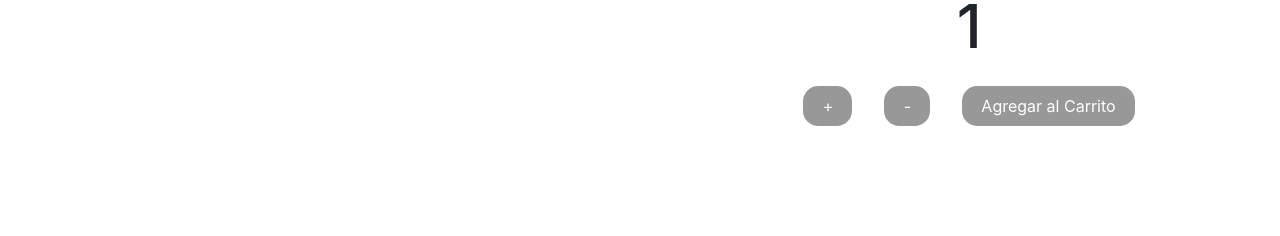
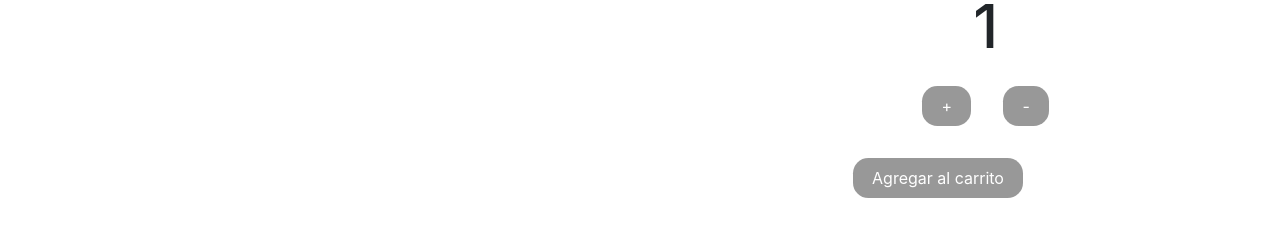
Before and after one commit to martingiando/ecommerce, a React (Create React App) app: page /detail/1 in a window 1280 px wide. Shown: the part 532-768 px from the top of the page. Built offline with nearby package versions, Linux system fonts and the light colour scheme.

Commit message:
Salio lo del counter wi

```diff
--- a/src/components/ItemDetail/ItemDetail.js
+++ b/src/components/ItemDetail/ItemDetail.js
@@ -1,11 +1,14 @@
 import './ItemDetail.scss'
 import Button from '../Button/Button'
 import Counter from '../counter/counter'
+import { useState } from 'react'
 
 const ItemDetail = ({product}) => {
 
-    const addToCart = (value) => {
-        alert(`Añadiste ${value} ${product.producto} ${product.modelo} al carrito`)
+    const [cartCount, setCartCount] = useState(0)
+
+    const addToCart = () => {
+        alert(`Añadiste ${cartCount} ${product.producto} ${product.modelo} al carrito`)
     }
 
     return (
@@ -20,7 +23,8 @@ const ItemDetail = ({product}) => {
             <h3 className={'productDetail'}>Modelo: {product.modelo}</h3>
             <h4 className={'productDetail'}>${product.precio}</h4>
             <h6 className={'productDetail'}>Stock: {product.stock} unidades</h6>
-            <Counter initialValue={1} maxValue={10} onAdd={addToCart} />
+            <Counter initialValue={1} maxValue={10} onAdd={(value) => setCartCount(value)} />
+            <Button content={`Agregar al carrito`} callback={addToCart} />
             </div>
         </div>
         </>
--- a/src/components/counter/counter.js
+++ b/src/components/counter/counter.js
@@ -7,7 +7,7 @@ const Counter = ({initialValue, maxValue, onAdd}) => {
 
     const adding = () => {
         if (counter >= initialValue && counter < maxValue) {
-            return setCounter(counter + 1)
+            return setCounter(counter + 1), onAdd(counter + 1)
         } else if (counter === maxValue){
             console.log('maxValuee')
         }
@@ -16,14 +16,10 @@ const Counter = ({initialValue, maxValue, onAdd}) => {
 
     const removing = () => {
         if (counter > initialValue) {
-            return setCounter(counter - 1)
+            return setCounter(counter - 1), onAdd(counter - 1)
         } else if (counter <= initialValue){
             console.log('minValue')
         }
-    }
-
-    const onAddHandler = () => {
-        onAdd(counter)
     }
 
     return(<>
@@ -37,7 +33,6 @@ const Counter = ({initialValue, maxValue, onAdd}) => {
                 <Button content={'+'} callback={adding} className='buttonCounter'></Button>
                 <Button content={'-'} callback={removing} className='buttonCounter'></Button>
             </div>
-            <Button content={'Agregar al Carrito'} callback={onAddHandler} />
         </div>
         </>
     )
```
